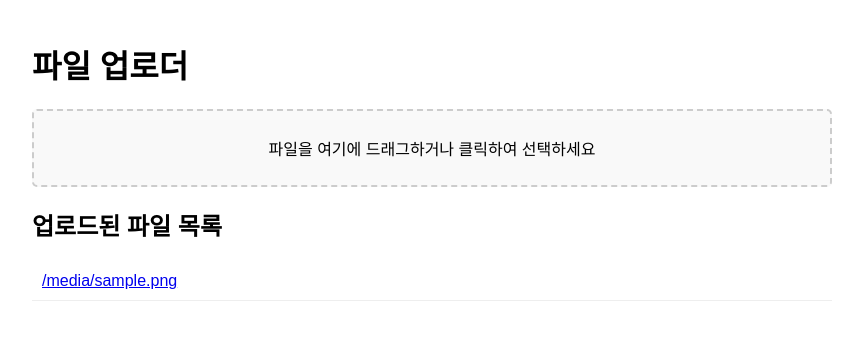
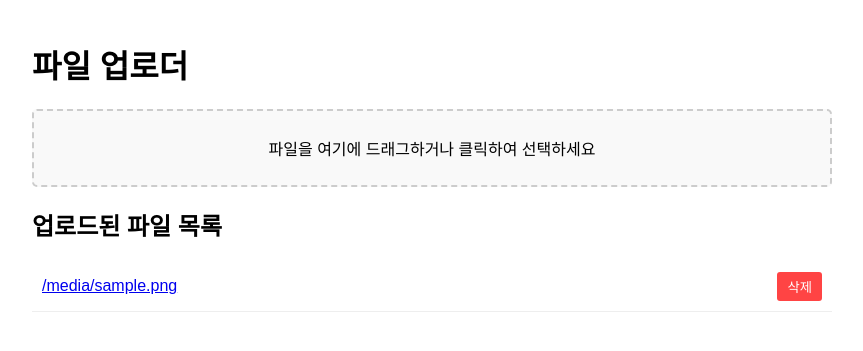
Before and after one commit to theFrostBurn/file-uploader, a Flask app: template templates/index.html in a window 1280 px wide. Shown: the top 351 px of the page, without its empty margins (208-1071 px from the left). Run offline with Flask 3, Linux system fonts and the light colour scheme; the template is opened without the code that fills it: most values are stand-ins (such as "Sample title", 1, 10 or a date in 2020).

Commit message:
목록 정렬방식 변경 및 삭제 기능 추가

```diff
--- a/app.py
+++ b/app.py
@@ -12,13 +12,26 @@ app.config['UPLOAD_FOLDER'] = UPLOAD_FOLDER
 ALLOWED_EXTENSIONS = {'txt', 'pdf', 'png', 'jpg', 'jpeg', 'gif', 'doc', 'docx', 'xls', 'xlsx'}
 
 def allowed_file(filename):
-    return '.' in filename and \
-           filename.rsplit('.', 1)[1].lower() in ALLOWED_EXTENSIONS
+    return ('.' in filename and
+            filename.rsplit('.', 1)[1].lower() in ALLOWED_EXTENSIONS)
 
 @app.route('/')
 def index():
-    uploaded_files = os.listdir(app.config['UPLOAD_FOLDER'])
-    return render_template('index.html', files=uploaded_files)
+    # 파일 목록을 최신순으로 정렬
+    files = os.listdir(app.config['UPLOAD_FOLDER'])
+    files.sort(key=lambda x: os.path.getmtime(os.path.join(app.config['UPLOAD_FOLDER'], x)), reverse=True)
+    return render_template('index.html', files=files)
+
+@app.route('/delete/<filename>')
+def delete_file(filename):
+    file_path = os.path.join(app.config['UPLOAD_FOLDER'], filename)
+    if os.path.exists(file_path):
+        os.remove(file_path)
+        if request.headers.get('X-Requested-With') == 'XMLHttpRequest':
+            files = os.listdir(app.config['UPLOAD_FOLDER'])
+            files.sort(key=lambda x: os.path.getmtime(os.path.join(app.config['UPLOAD_FOLDER'], x)), reverse=True)
+            return jsonify({'success': True, 'files': files})
+    return redirect(url_for('index'))
 
 @app.route('/upload', methods=['POST'])
 def upload_file():
@@ -38,9 +51,11 @@ def upload_file():
             uploaded_files.append(filename)
 
     if request.headers.get('X-Requested-With') == 'XMLHttpRequest':
+        files = os.listdir(app.config['UPLOAD_FOLDER'])
+        files.sort(key=lambda x: os.path.getmtime(os.path.join(app.config['UPLOAD_FOLDER'], x)), reverse=True)
         return jsonify({
             'files': uploaded_files,
-            'all_files': os.listdir(app.config['UPLOAD_FOLDER'])
+            'all_files': files
         })
 
     return redirect(url_for('index'))
--- a/templates/index.html
+++ b/templates/index.html
@@ -21,6 +21,20 @@
         .file-item {
             padding: 10px;
             border-bottom: 1px solid #eee;
+            display: flex;
+            justify-content: space-between;
+            align-items: center;
+        }
+        .file-item .delete-btn {
+            background-color: #ff4444;
+            color: white;
+            border: none;
+            padding: 5px 10px;
+            border-radius: 3px;
+            cursor: pointer;
+        }
+        .file-item .delete-btn:hover {
+            background-color: #cc0000;
         }
         #dropZone {
             border: 2px dashed #ccc;
@@ -70,6 +84,7 @@
             {% for file in files %}
             <div class="file-item">
                 <a href="{{ url_for('static', filename='uploads/' + file) }}" target="_blank">{{ file }}</a>
+                <button class="delete-btn" onclick="deleteFile('{{ file }}')">삭제</button>
             </div>
             {% endfor %}
         </div>
@@ -139,8 +154,26 @@
             fileList.innerHTML = files.map(file => `
                 <div class="file-item">
                     <a href="/static/uploads/${file}" target="_blank">${file}</a>
+                    <button class="delete-btn" onclick="deleteFile('${file}')">삭제</button>
                 </div>
             `).join('');
+        }
+
+        function deleteFile(filename) {
+            if (confirm('정말로 이 파일을 삭제하시겠습니까?')) {
+                fetch(`/delete/${filename}`, {
+                    headers: {
+                        'X-Requested-With': 'XMLHttpRequest'
+                    }
+                })
+                .then(response => response.json())
+                .then(data => {
+                    if (data.success) {
+                        updateFileList(data.files);
+                    }
+                })
+                .catch(error => console.error('Error:', error));
+            }
         }
     </script>
 </body>
```
